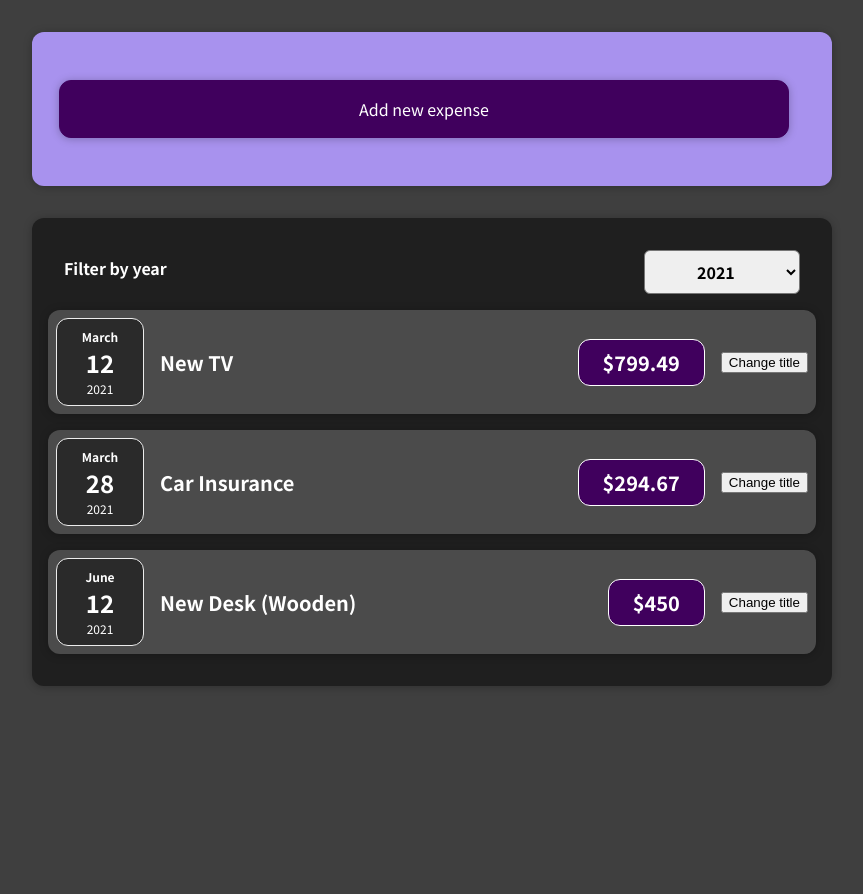
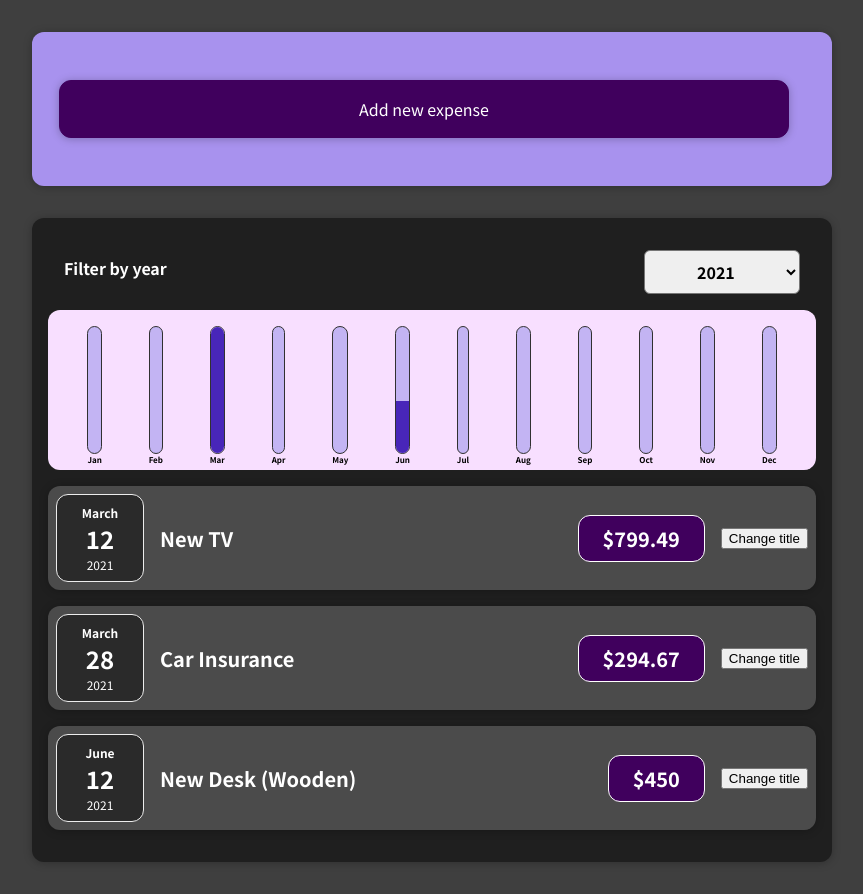
Before and after one commit to parv3213/React-practice, a React (Create React App) app: page / in a window 1280 px wide. Shown: the whole page, without its empty margins (208-1071 px from the left). Before the commit the page ends 800 px from the top, so only its background shows below. Built offline with nearby package versions, Linux system fonts and the light colour scheme.

Commit message:
feat(): conditional statements

```diff
--- /dev/null
+++ b/src/components/Chart/Chart.css
@@ -0,0 +1,9 @@
+.chart {
+  padding: 1rem;
+  border-radius: 12px;
+  background-color: #f8dfff;
+  text-align: center;
+  display: flex;
+  justify-content: space-around;
+  height: 10rem;
+}
--- /dev/null
+++ b/src/components/Chart/Chart.tsx
@@ -0,0 +1,27 @@
+import './Chart.css';
+
+import ChartBar from './ChartBar';
+
+interface IChart {
+  dataPoints: {
+    label: string;
+    value: number;
+  }[];
+}
+
+export default function Chart({ dataPoints }: IChart): JSX.Element {
+  const totalMaximum = Math.max(...dataPoints.map(dataPoint => dataPoint.value));
+
+  return (
+    <div className="chart">
+      {dataPoints.map(dataPoint => (
+        <ChartBar
+          key={dataPoint.label}
+          value={dataPoint.value}
+          maxValue={totalMaximum}
+          label={dataPoint.label}
+        />
+      ))}
+    </div>
+  );
+}
--- /dev/null
+++ b/src/components/Chart/ChartBar.css
@@ -0,0 +1,30 @@
+.chart-bar {
+  height: 100%;
+  display: flex;
+  flex-direction: column;
+  align-items: center;
+}
+
+.chart-bar__inner {
+  height: 100%;
+  width: 100%;
+  border: 1px solid #313131;
+  border-radius: 12px;
+  background-color: #c3b4f3;
+  overflow: hidden;
+  display: flex;
+  flex-direction: column;
+  justify-content: flex-end;
+}
+
+.chart-bar__fill {
+  background-color: #4826b9;
+  width: 100%;
+  transition: all 0.3s ease-out;
+}
+
+.chart-bar__label {
+  font-weight: bold;
+  font-size: 0.5rem;
+  text-align: center;
+}
--- /dev/null
+++ b/src/components/Chart/ChartBar.tsx
@@ -0,0 +1,25 @@
+import './ChartBar.css';
+
+interface IChartBar {
+  value: number;
+  maxValue: number;
+  label: string;
+}
+export default function ChartBar({ value, maxValue, label }: IChartBar): JSX.Element {
+  let barFillHeight = '0%';
+
+  if (maxValue > 0) {
+    barFillHeight = Math.round((value / maxValue) * 100) + '%';
+    // eslint-disable-next-line
+    console.log(barFillHeight);
+  }
+
+  return (
+    <div className="chat-bar">
+      <div className="chart-bar__inner">
+        <div className="chart-bar__fill" style={{ height: barFillHeight }}></div>
+      </div>
+      <div className="chart-bar__label">{label}</div>
+    </div>
+  );
+}
--- a/src/components/Expenses/Expenses.tsx
+++ b/src/components/Expenses/Expenses.tsx
@@ -4,6 +4,7 @@
 
 import { IExpense } from '../../App';
 import Card from '../UI/Card';
+import ExpensesChart from './ExpensesChart';
 import ExpensesFilter from './ExpensesFilter';
 import ExpensesList from './ExpensesList';
 
@@ -21,6 +22,7 @@
   return (
     <Card className="expenses">
       <ExpensesFilter filterYear={filterYear} setFilterYear={setFilterYear} />
+      <ExpensesChart expenses={filteredExpenses} />
       <ExpensesList filteredExpenses={filteredExpenses} />
     </Card>
   );
--- /dev/null
+++ b/src/components/Expenses/ExpensesChart.tsx
@@ -0,0 +1,30 @@
+import { IExpense } from '../../App';
+import Chart from '../Chart/Chart';
+
+interface IExpenseChart {
+  expenses: IExpense[];
+}
+
+export default function ExpensesChart({ expenses }: IExpenseChart): JSX.Element {
+  const chartDataPoints = [
+    { label: 'Jan', value: 0 },
+    { label: 'Feb', value: 0 },
+    { label: 'Mar', value: 0 },
+    { label: 'Apr', value: 0 },
+    { label: 'May', value: 0 },
+    { label: 'Jun', value: 0 },
+    { label: 'Jul', value: 0 },
+    { label: 'Aug', value: 0 },
+    { label: 'Sep', value: 0 },
+    { label: 'Oct', value: 0 },
+    { label: 'Nov', value: 0 },
+    { label: 'Dec', value: 0 },
+  ];
+
+  for (const expense of expenses) {
+    const expenseMonth = expense.date.getMonth();
+    chartDataPoints[expenseMonth].value += expense.amount;
+  }
+
+  return <Chart dataPoints={chartDataPoints} />;
+}
--- a/src/components/NewExpense/ExpenseForm.tsx
+++ b/src/components/NewExpense/ExpenseForm.tsx
@@ -37,7 +37,7 @@
 
     const expenseData: IExpense = {
       ...userInput,
-      amount: parseFloat(userInput.amount),
+      amount: +userInput.amount,
       date: new Date(userInput.date),
       id: String(Math.random()),
     };
```
Also changed, not shown: 1 other file (tests, documents, lock files or other folders).
